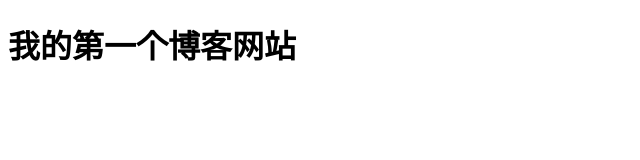
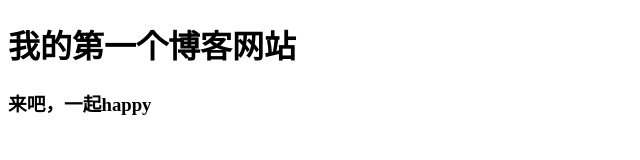
Before and after one commit to DuChne/DuChne.github.io, a plain HTML site: page index.html in a window 1280 px wide. Shown: the whole page, without its empty margins (0-640 px from the left). Drawn offline with Linux system fonts and the light colour scheme.

Commit message:
修改index.html文件

```diff
--- a/index.html
+++ b/index.html
@@ -8,5 +8,6 @@
 </head>
 <body>
     <h1>我的第一个博客网站</h1>
+    <h3>来吧，一起happy</h3>
 </body>
 </html>
```
